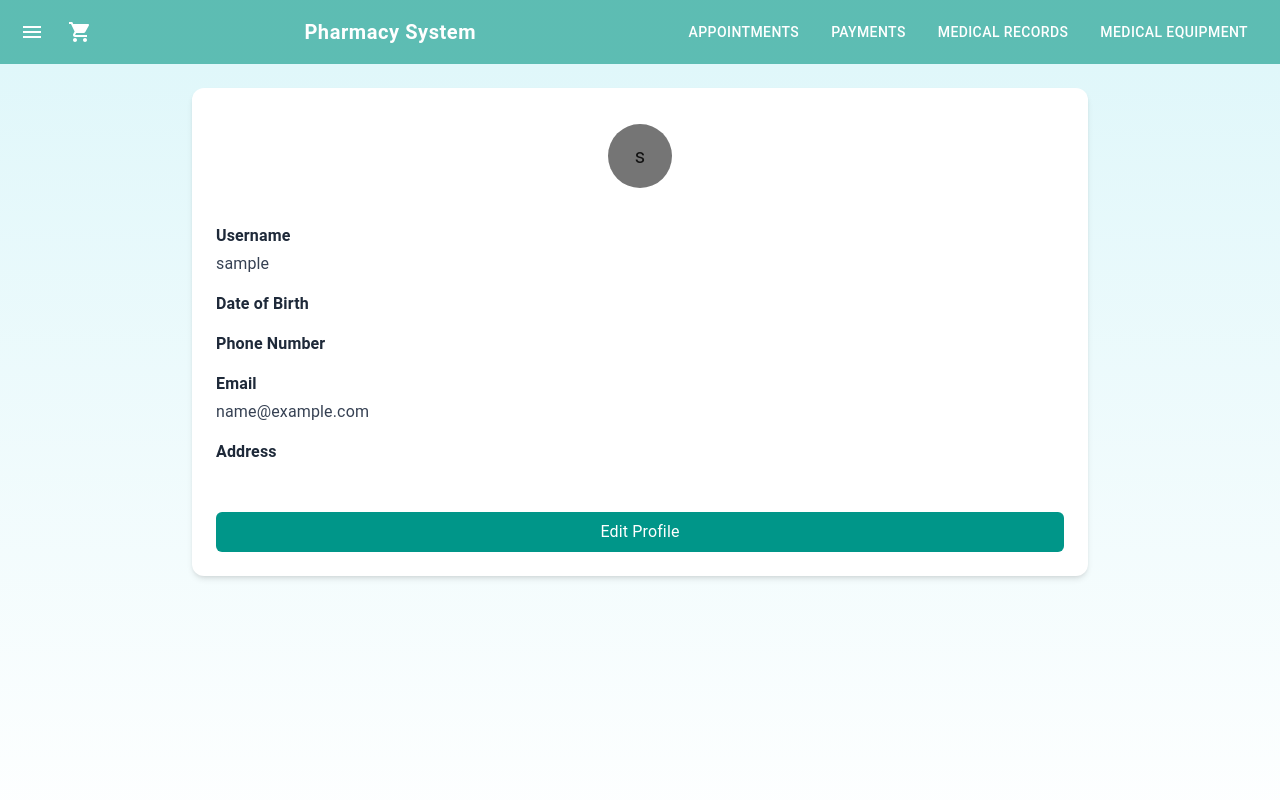
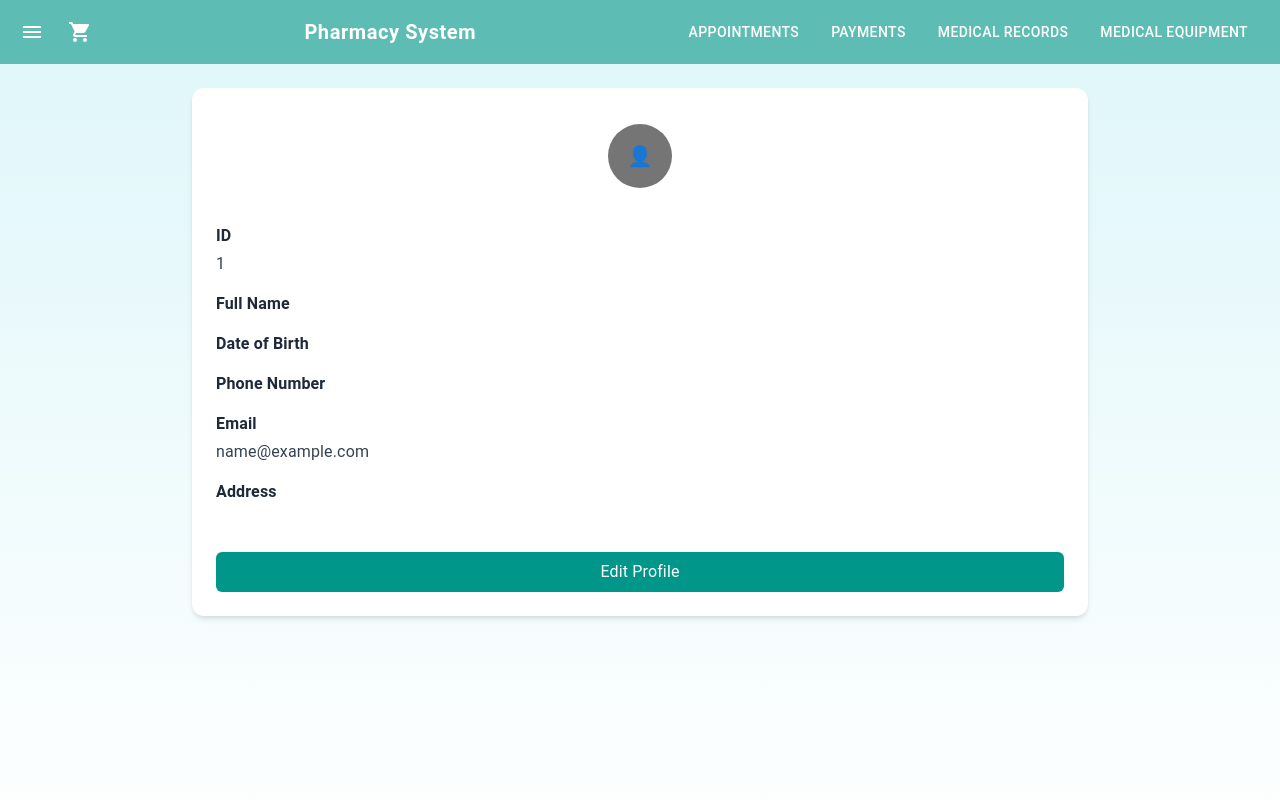
Before and after one commit to moshe4142/my-healthcare-system, a Next.js app: page /profile in a window 1280 px wide. Shown: the top 800 px of the page. Built offline with nearby package versions, Linux system fonts and the light colour scheme; sample sign-in values are in the browser's storage.

Commit message:
lets do an orgyyyyy

```diff
--- a/pages/profile.tsx
+++ b/pages/profile.tsx
@@ -11,12 +11,12 @@ import {
   DialogContent,
   DialogActions,
   Button,
-  TextField,
 } from '@mui/material';
 
 const ProfilePage = () => {
   const router = useRouter();
-  const [username, setUsername] = useState('');
+  const [id, setId] = useState('');
+  const [fullName, setFullName] = useState('');
   const [dob, setDob] = useState('');
   const [phone, setPhone] = useState('');
   const [email, setEmail] = useState('');
@@ -34,8 +34,9 @@ const ProfilePage = () => {
     const savedData = localStorage.getItem('profileData');
     if (savedData) {
       const data = JSON.parse(savedData);
-      setUsername(data.username || '');
-      setDob(data.dob || '');
+      setId(data.id || '');
+      setFullName(data.full_name || '');
+      setDob(data.date_of_birth || '');
       setPhone(data.phone || '');
       setEmail(data.email || '');
       setAddress(data.address || '');
@@ -48,8 +49,9 @@ const ProfilePage = () => {
   const handleSave = (e: React.FormEvent) => {
     e.preventDefault();
     const data = {
-      username,
-      dob,
+      id,
+      full_name: fullName,
+      date_of_birth: dob,
       phone,
       email,
       address,
@@ -81,8 +83,8 @@ const ProfilePage = () => {
     }
   };
 
-  const initials = username
-    ? username
+  const initials = fullName
+    ? fullName
         .split(' ')
         .map((n: string) => n[0])
         .join('')
@@ -122,11 +124,7 @@ const ProfilePage = () => {
             )}
           </IconButton>
 
-          <Menu
-            anchorEl={anchorEl}
-            open={Boolean(anchorEl)}
-            onClose={handleClose}
-          >
+          <Menu anchorEl={anchorEl} open={Boolean(anchorEl)} onClose={handleClose}>
             <MenuItem component="label">
               Upload Photo
               <input type="file" hidden onChange={handleImageUpload} />
@@ -139,13 +137,37 @@ const ProfilePage = () => {
         </div>
 
         <form onSubmit={handleSave} className="space-y-4">
-          {[
-            { label: 'Username', value: username, setter: setUsername, type: 'text' },
-            { label: 'Date of Birth', value: dob, setter: setDob, type: 'date' },
-            { label: 'Phone Number', value: phone, setter: setPhone, type: 'text' },
-            { label: 'Email', value: email, setter: setEmail, type: 'email' },
-            { label: 'Address', value: address, setter: setAddress, type: 'text' }
-          ].map(({ label, value, setter, type }) => (
+          {[{
+            label: 'ID',
+            value: id,
+            setter: setId,
+            type: 'text'
+          }, {
+            label: 'Full Name',
+            value: fullName,
+            setter: setFullName,
+            type: 'text'
+          }, {
+            label: 'Date of Birth',
+            value: dob,
+            setter: setDob,
+            type: 'date'
+          }, {
+            label: 'Phone Number',
+            value: phone,
+            setter: setPhone,
+            type: 'text'
+          }, {
+            label: 'Email',
+            value: email,
+            setter: setEmail,
+            type: 'email'
+          }, {
+            label: 'Address',
+            value: address,
+            setter: setAddress,
+            type: 'text'
+          }].map(({ label, value, setter, type }) => (
             <div key={label}>
               <label className="font-semibold">{label}</label>
               {isEditing ? (
@@ -188,29 +210,26 @@ const ProfilePage = () => {
 
       <Dialog open={passwordDialogOpen} onClose={() => setPasswordDialogOpen(false)}>
         <DialogTitle>Change Password</DialogTitle>
-        <DialogContent className="space-y-4">
-          <TextField
-            label="Current Password"
+        <DialogContent>
+          <input
             type="password"
-            fullWidth
+            placeholder="Current Password"
             value={currentPassword}
             onChange={(e) => setCurrentPassword(e.target.value)}
-            error={!!error}
-            helperText={error}
+            className="block w-full border px-4 py-2 mt-2 rounded"
           />
-          <TextField
-            label="New Password"
+          <input
             type="password"
-            fullWidth
+            placeholder="New Password"
             value={newPassword}
             onChange={(e) => setNewPassword(e.target.value)}
+            className="block w-full border px-4 py-2 mt-2 rounded"
           />
+          {error && <p className="text-red-500 mt-2">{error}</p>}
         </DialogContent>
         <DialogActions>
-          <Button onClick={() => setPasswordDialogOpen(false)}>Cancel</Button>
-          <Button onClick={handleChangePassword} variant="contained" color="primary">
-            Save
-          </Button>
+          <Button onClick={handleChangePassword} color="primary">Save</Button>
+          <Button onClick={() => setPasswordDialogOpen(false)} color="secondary">Cancel</Button>
         </DialogActions>
       </Dialog>
     </div>
--- a/pages/signup.tsx
+++ b/pages/signup.tsx
@@ -5,10 +5,10 @@ import { useRouter } from 'next/navigation';
 export default function SignUpPage() {
   const router = useRouter();
   const [formData, setFormData] = useState({
-    username: '',
+    id: '',
     password: '',
-    fullName: '',
-    dob: '',
+    full_name: '',
+    date_of_birth: '',
     phone: '',
     email: '',
     address: ''
@@ -25,19 +25,19 @@ export default function SignUpPage() {
   };
 
   const handleSignup = () => {
-    if (formData.username && formData.password) {
+    if (formData.id && formData.password) {
       localStorage.setItem('userToken', 'demoToken');
-      localStorage.setItem('username', formData.username);
+      localStorage.setItem('id', formData.id);
       localStorage.setItem('profileData', JSON.stringify(formData));
       router.push('/profile');
     }
   };
 
   const autoCompleteMap: { [key: string]: string } = {
-    username: 'off',
     password: 'new-password',
-    fullName: 'name',
-    dob: 'bday',
+    full_name: 'name',
+    date_of_birth: 'bday',
+    id: 'off',
     phone: 'tel',
     email: 'email',
     address: 'street-address'
@@ -46,19 +46,19 @@ export default function SignUpPage() {
   const fieldOrder = [
     'email',
     'password',
-    'username',
-    'fullName',
-    'dob',
+    'full_name',
+    'date_of_birth',
+    'id',
     'phone',
     'address'
   ];
 
   const placeholders: { [key: string]: string } = {
+    id: '🆔 ID',
     email: '📧 Email Address',
     password: '🔒 Password',
-    username: '👤 Username',
-    fullName: '🧑 Full Name',
-    dob: '🎂 Date of Birth',
+    full_name: '🧑 Full Name',
+    date_of_birth: '🎂 Date of Birth',
     phone: '📱 Phone Number',
     address: '🏠 Address'
   };
@@ -73,7 +73,13 @@ export default function SignUpPage() {
             key={field}
             name={field}
             autoComplete={autoCompleteMap[field] || 'off'}
-            type={field === 'password' ? 'password' : field === 'dob' ? 'date' : 'text'}
+            type={
+              field === 'password'
+                ? 'password'
+                : field === 'date_of_birth'
+                ? 'date'
+                : 'text'
+            }
             placeholder={placeholders[field] || field}
             className="mb-4 px-4 py-2 rounded-xl bg-[#F5F5F5] text-black border border-[#BDBDBD] w-full focus:outline-none focus:ring-2 focus:ring-[#64B5F6]"
             value={(formData as any)[field]}
```
